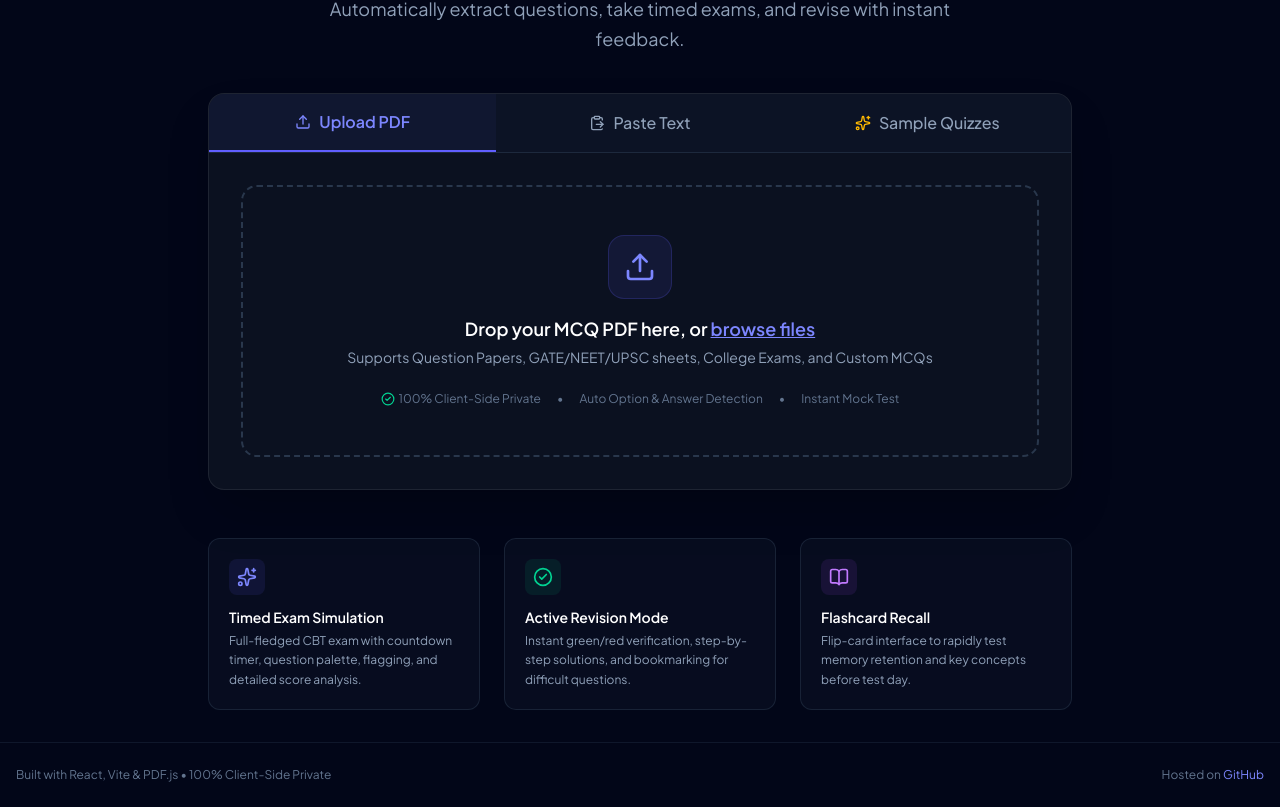
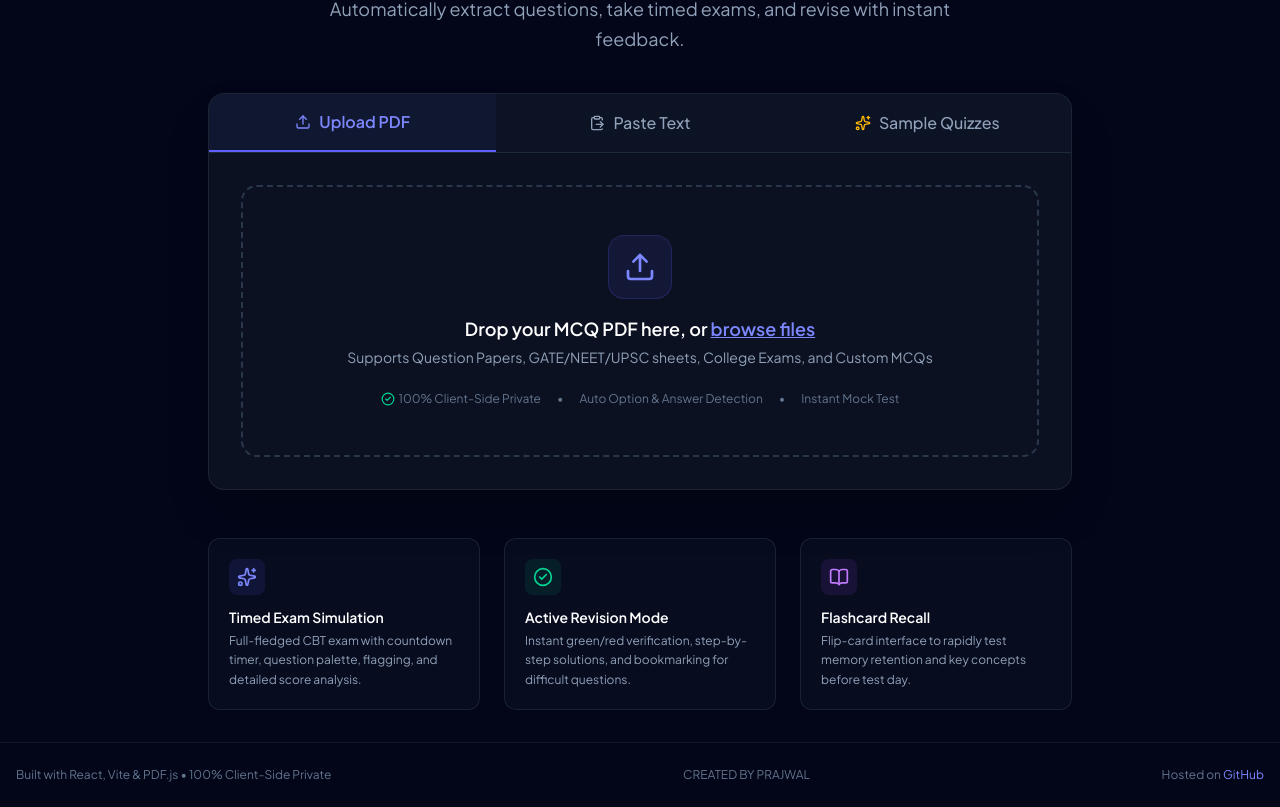
Before and after one commit to prajwalprajapati/mock-mate, a React (Vite) app: page / in a window 1280 px wide. Shown: the part 290-1097 px from the top of the page. Built offline with nearby package versions, Linux system fonts and the light colour scheme.

Commit message:
Add MockMate footer credit

```diff
--- a/src/App.jsx
+++ b/src/App.jsx
@@ -202,6 +202,7 @@ function MainApp() {
         <footer className="border-t border-slate-900 py-6 text-center text-xs text-slate-500">
           <div className="max-w-7xl mx-auto px-4 flex flex-col sm:flex-row items-center justify-between gap-2">
             <p>Built with React, Vite & PDF.js • 100% Client-Side Private</p>
+            <p>CREATED BY PRAJWAL</p>
             <p>
               Hosted on <a href="https://github.com/prajwalprajapati/mock-mate" target="_blank" rel="noopener noreferrer" className="text-indigo-400 hover:underline">GitHub</a>
             </p>
```
